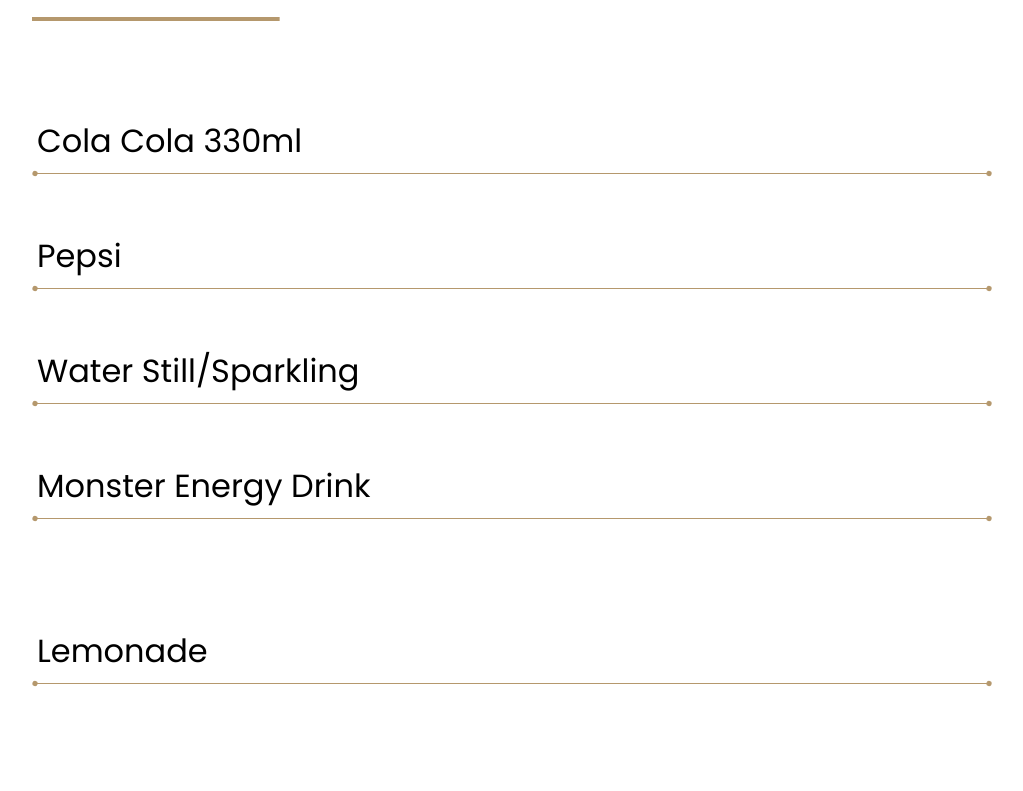
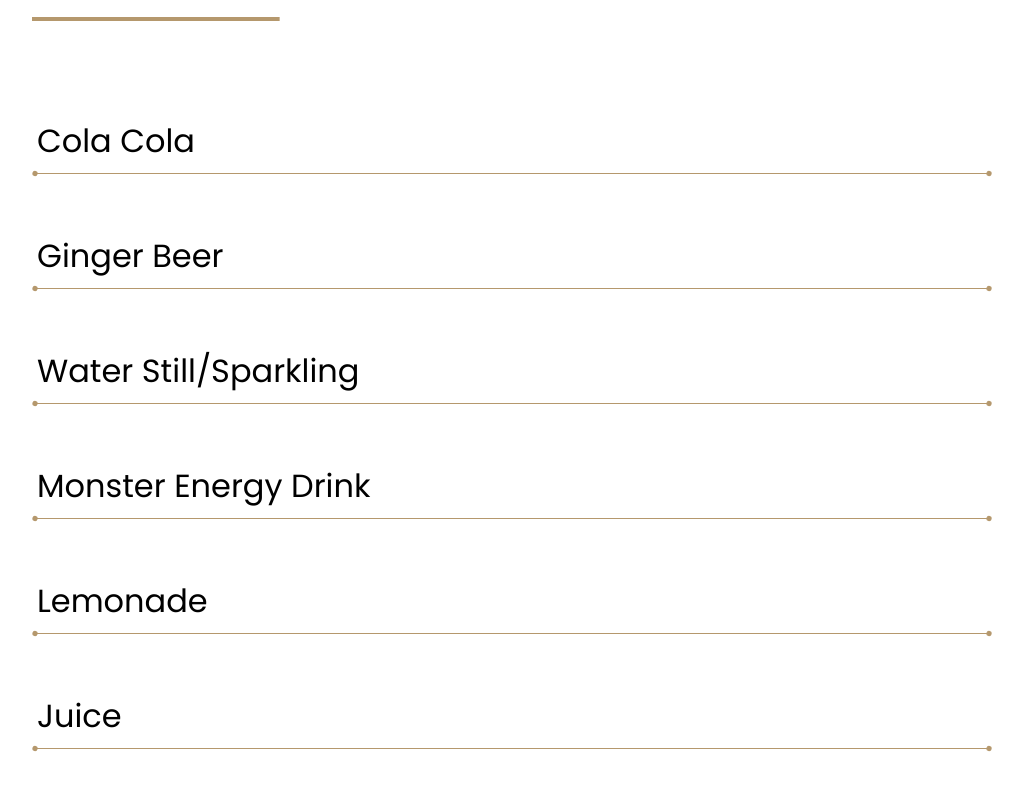
Before and after one commit to MahdiHasan943/next.js-new-restraurent-website, a Next.js app: page /WineAndCoctail/Softdrinks in a window 1280 px wide. Shown: the part 889-1680 px from the top of the page, without its empty margins (138-1161 px from the left). Built offline with nearby package versions, Linux system fonts and the light colour scheme.

Commit message:
added new images and change some text

```diff
--- a/src/pages/WineAndCoctail/DraftBeers.js
+++ b/src/pages/WineAndCoctail/DraftBeers.js
@@ -4,7 +4,7 @@ const DraftBeers = () => {
     <div className="">
       <div
         className="h-[550px] bg-no-repeat  dark:opacity-[0.8] bg-cover bg-full bg-center w-full"
-        style={{ backgroundImage: `url("../wineAndCoctail.jpg")` }}
+        style={{ backgroundImage: `url("../HeinekeN.png")` }}
       >
         <div className=" flex justify-center h-full items-center">
           {/* <h1 className="text-white text-center  text-[45px]  sm:text-[90px] sm:leading-[100px]">
@@ -22,7 +22,7 @@ const DraftBeers = () => {
           <div className="xl:w-[960px] mx-auto">
             <div className="">
               <div className="flex justify-between px-2">
-                <p className="MDPText dark:text-white text-black ">IPA</p>
+                <p className="MDPText dark:text-white text-black ">IPA Lagunitas</p>
                 <p className="MDPText text-[#B5986D]"></p>
               </div>
               <img className="py-2 w-full" src="../MDLine.png" alt="" />
@@ -38,7 +38,7 @@ const DraftBeers = () => {
             {/* 3 */}
             <div className="">
               <div className="flex justify-between px-2">
-                <p className="MDPText dark:text-white text-black ">NAmstel</p>
+                <p className="MDPText dark:text-white text-black ">Guest Ale</p>
                 <p className="MDPText text-[#B5986D]"></p>
               </div>
               <img className="py-2 w-full" src="../MDLine.png" alt="" />
@@ -81,7 +81,7 @@ const DraftBeers = () => {
             <div className="py-20">
               <div className="flex justify-between px-2">
                 <p className="MDPText dark:text-white text-black ">
-                  John Smiths
+                Carling
                 </p>
                 <p className="MDPText text-[#B5986D]"></p>
               </div>
--- a/src/pages/WineAndCoctail/Softdrinks.js
+++ b/src/pages/WineAndCoctail/Softdrinks.js
@@ -22,7 +22,7 @@ const Softdrinks = () => {
             <div className="">
               <div className="flex justify-between px-2">
                 <p className="MDPText dark:text-white text-black ">
-                  Cola Cola 330ml
+                  Cola Cola
                 </p>
                 <p className="MDPText text-[#B5986D]"></p>
               </div>
@@ -31,7 +31,7 @@ const Softdrinks = () => {
             {/* 2 */}
             <div className="py-20">
               <div className="flex justify-between px-2">
-                <p className="MDPText dark:text-white text-black ">Pepsi</p>
+                <p className="MDPText dark:text-white text-black ">Ginger Beer</p>
                 <p className="MDPText  py-4 text-[#B5986D]"></p>
               </div>
               <img className="py-2 w-full" src="../MDLine.png" alt="" />
@@ -57,7 +57,7 @@ const Softdrinks = () => {
             </div>
 
             {/* 4 */}
-            <div className="py-20">
+            <div className="">
               <div className="flex justify-between px-2">
                 <p className="MDPText dark:text-white text-black ">Lemonade</p>
                 <p className="MDPText text-[#B5986D]"></p>
@@ -67,7 +67,7 @@ const Softdrinks = () => {
             <div className="py-20">
               <div className="flex justify-between px-2">
                 <p className="MDPText dark:text-white text-black ">
-                  Orange Juice
+                   Juice
                 </p>
                 <p className="MDPText text-[#B5986D]"></p>
               </div>
--- a/src/pages/WineAndCoctail/Spirits.js
+++ b/src/pages/WineAndCoctail/Spirits.js
@@ -108,7 +108,7 @@ const Spirits = () => {
             <div className="">
               <div className="flex justify-between px-2">
                 <p className="MDPText dark:text-white text-black ">
-                  Barcardi Carta Blanca 37.5
+                  Barcardi Carta Blanca
                 </p>
                 <p className="MDPText text-[#B5986D]"></p>
               </div>
@@ -118,7 +118,7 @@ const Spirits = () => {
             <div className="py-20">
               <div className="flex justify-between px-2">
                 <p className="MDPText dark:text-white text-black ">
-                  Captain Morgan Spiced 35
+                  Captain Morgan Spiced
                 </p>
                 <p className="MDPText  py-4 text-[#B5986D]"></p>
               </div>
@@ -128,7 +128,7 @@ const Spirits = () => {
             <div className="">
               <div className="flex justify-between px-2">
                 <p className="MDPText dark:text-white text-black ">
-                  Wray & Nephew 63
+                  Wray & Nephew
                 </p>
                 <p className="MDPText text-[#B5986D]"></p>
               </div>
@@ -167,7 +167,7 @@ const Spirits = () => {
             <div className="">
               <div className="flex justify-between px-2">
                 <p className="MDPText dark:text-white text-black ">
-                  Skyy Vodka 40
+                  Skyy Vodka
                 </p>
                 <p className="MDPText text-[#B5986D]"></p>
               </div>
--- a/src/pages/WineAndCoctail/Wines.js
+++ b/src/pages/WineAndCoctail/Wines.js
@@ -3,8 +3,8 @@ const Wines = () => {
   return (
     <div className="">
       <div
-        className="h-[550px] bg-no-repeat  dark:opacity-[0.8] bg-cover bg-full bg-center w-full"
-        style={{ backgroundImage: `url("../../wineAndCoctail.jpg")` }}
+        className="h-[550px] lg:h-[800px] bg-no-repeat  dark:opacity-[0.7] bg-cover bg-full bg-center w-full"
+        style={{ backgroundImage: `url("../../redWineBg.png")` }}
       >
         <div className=" flex justify-center h-full items-center">
           {/* <h1 className="text-white text-center  text-[45px]  sm:text-[90px] sm:leading-[100px]">
@@ -143,7 +143,7 @@ const Wines = () => {
             <div className="py-20">
               <div className="flex justify-between px-2">
                 <p className="MDPText dark:text-white text-black ">
-                  Duval-Leroy Brut
+                Belaire Brut
                 </p>
                 <p className="MDPText  py-4 text-[#B5986D]"></p>
               </div>
```
Also changed, not shown: public/HeinekeN.png (added), public/redWineBg.png (added).
